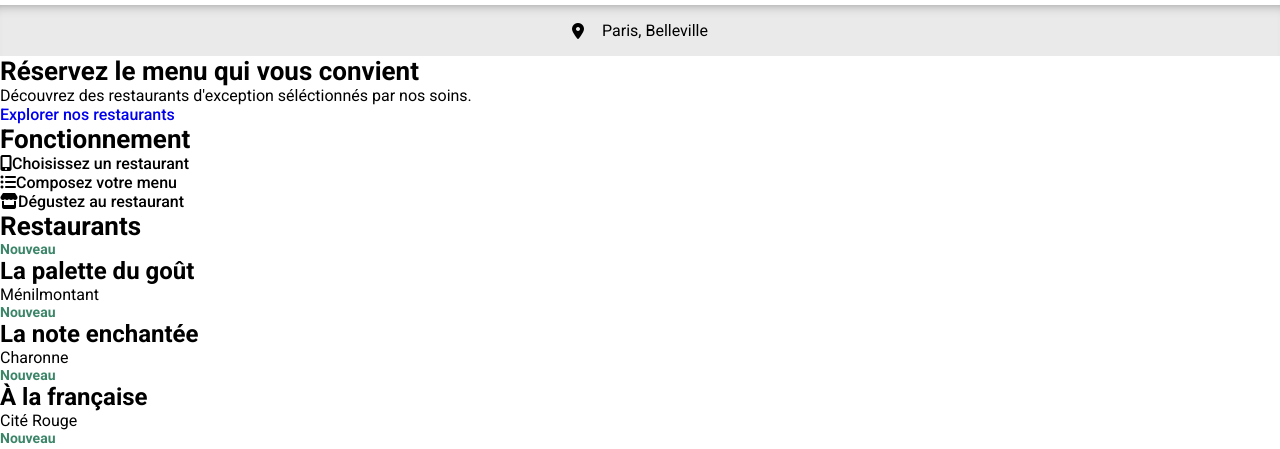
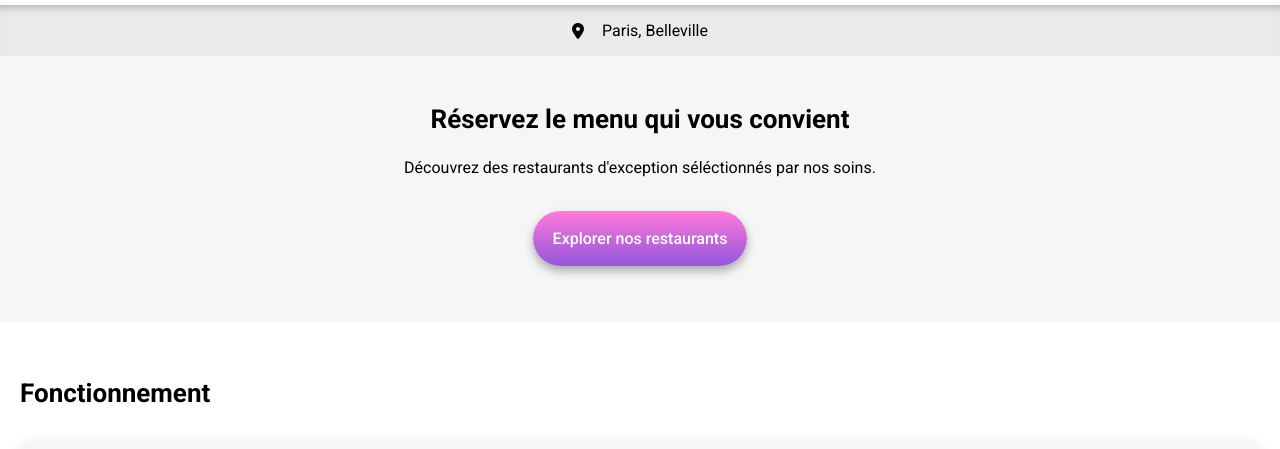
Before and after one commit to Fenysk/Projet-3, a website: page index.html in a window 1280 px wide. Shown: the part 59-508 px from the top of the page. Drawn offline with Linux system fonts and the light colour scheme.

Commit message:
CSS - fontcionnement

```diff
--- a/sass/main.scss
+++ b/sass/main.scss
@@ -78,3 +78,65 @@ header{
     }
 }
 // Localisation
+
+
+
+.introduction{
+    text-align: center;
+
+    padding-top: 48px;
+    padding-bottom: 56px;
+    padding-left: 40px;
+    padding-right: 40px;
+
+    background-color: rgb(246,246,246);
+    p{
+        margin-top: 24px;
+    }
+    .introduction__bouton{
+        margin-top: 34px;
+        padding: 18px 20px;
+
+        border-radius: 50px;
+
+        display: inline-block;
+
+        color: white;
+
+        background: linear-gradient(180deg,#ff79da,#9356dc);
+        box-shadow: 0 5px 10px #AAAAAA;
+    }
+}
+// Introduction
+
+
+.fonctionnement{
+    padding-top: 56px;
+    padding-bottom: 68px;
+    padding-left: 20px;
+    padding-right: 20px;
+    li{
+        height: 72px;
+        margin-top: 32px;
+        padding-left: 32px;
+
+        display: flex;
+        align-items: center;
+
+        border-radius: 15px;
+
+        background-color: rgb(246,246,246);
+        box-shadow: 0 5px 15px #DDDDDD;
+        i{
+            color: rgb(127, 127, 127);
+            margin-right: 26px;
+        }
+        &:hover{
+            background-color: rgb(244,237,254);
+            i{
+                color: rgb(139,89,213);
+            }
+        }
+    }
+}
+// Comment ça marche ?
```
Also changed, not shown: public/css/style.css, 1 other file.
